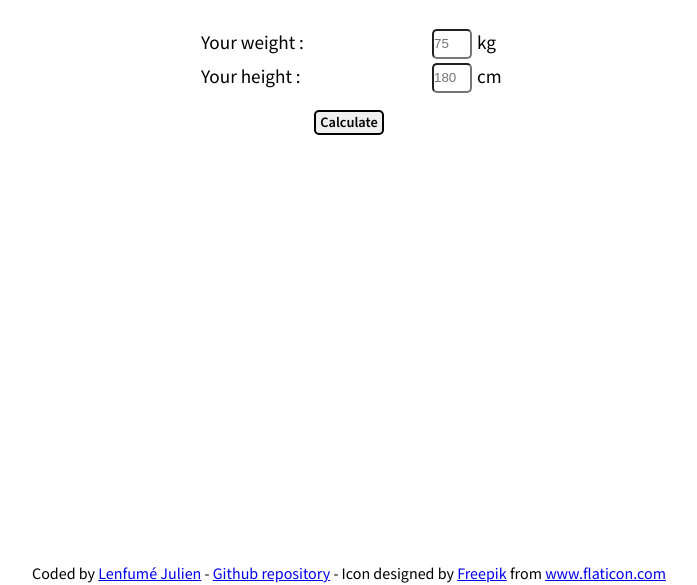
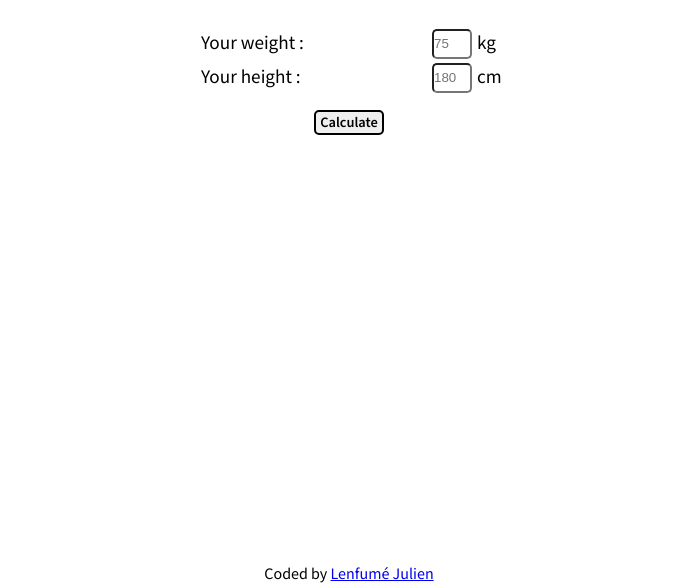
Before and after one commit to julabina/BMI_calculator, a plain HTML site: page index.html in a window 1280 px wide. Shown: the part 215-800 px from the top of the page, without its empty margins (291-988 px from the left). Drawn offline with Linux system fonts and the light colour scheme.

Commit message:
remove credit image

```diff
--- a/index.html
+++ b/index.html
@@ -57,7 +57,7 @@
             </div>
         </main>
         <footer>
-            <p>Coded by <a target="_blank" rel="noopener noreferrer" href="https://github.com/julabina" >Lenfumé Julien</a>  -  <a target="_blank" rel="noopener noreferrer" href="https://github.com/julabina/BMI_calculator">Github repository</a>  -  Icon designed by <a target="_blank" rel="noopener noreferrer" href="https://www.freepik.com" title="Freepik">Freepik</a> from <a target="_blank" rel="noopener noreferrer" href="https://www.flaticon.com/fr/" title="Flaticon">www.flaticon.com</a></p>
+            <p>Coded by <a target="_blank" rel="noopener noreferrer" href="https://github.com/julabina" >Lenfumé Julien</a></p>
         </footer>
         <script src="index.js"></script>
     </body>
```
Also changed, not shown: image/deutchland.png (deleted), image/england.png (deleted), image/france.png (deleted), image/spain.png (deleted).
